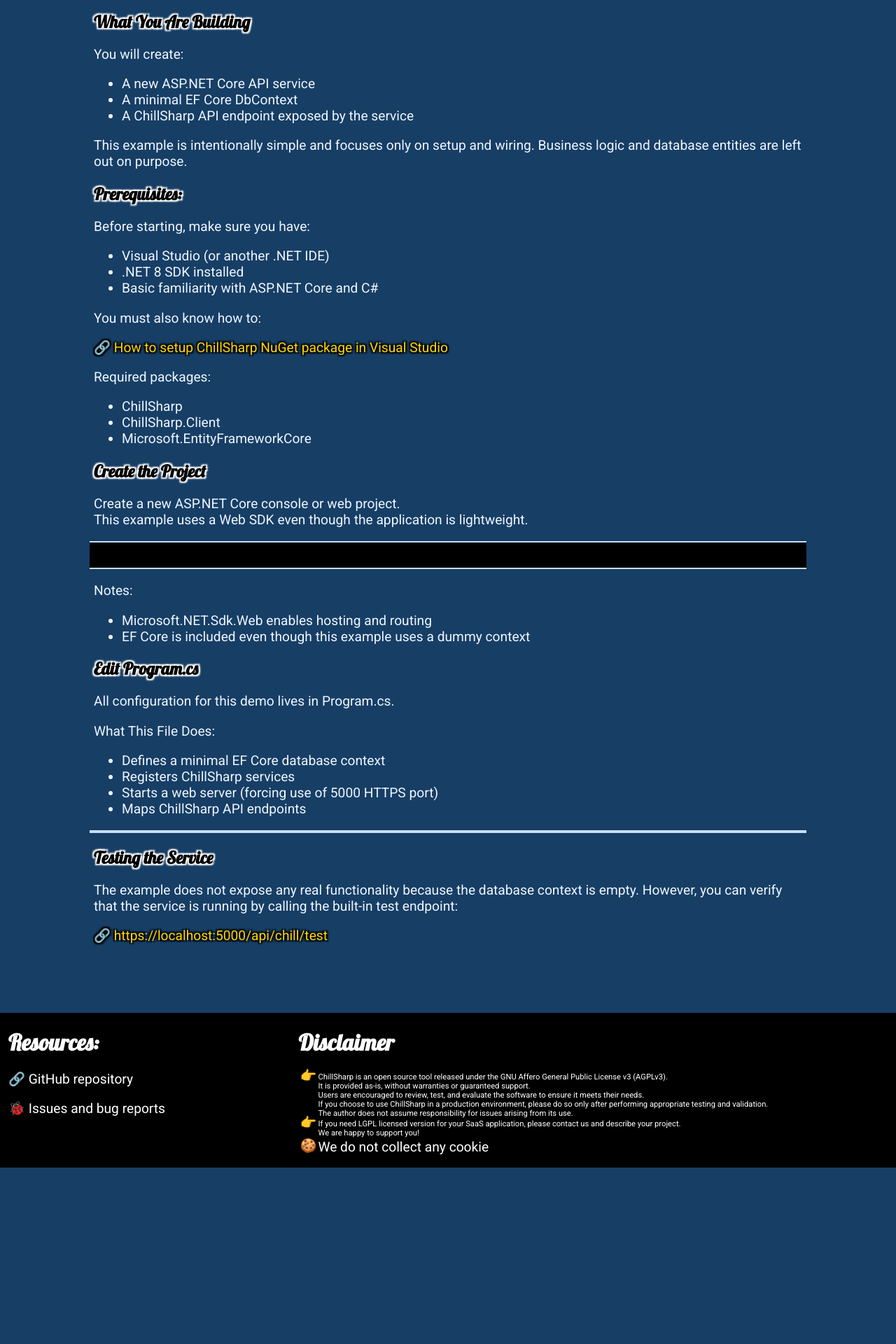
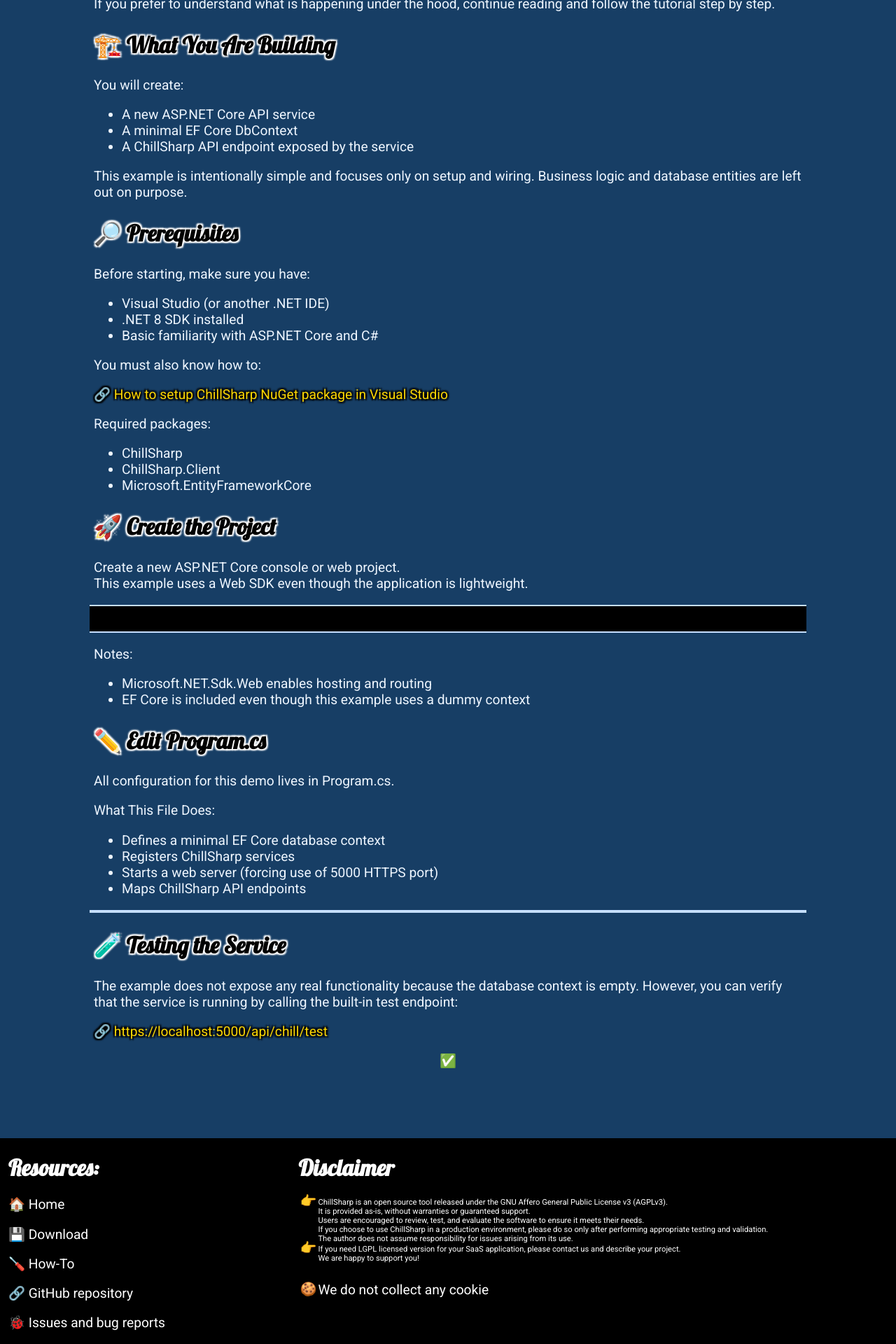
Before and after one commit to e-500/chill-sharp-www, an Angular app: page /how-to-basic in a window 1280 px wide. Shown: the part 523-2443 px from the top of the page at 70% size. Before the commit the page ends 2191 px from the top, so only its background shows below. Built offline with nearby package versions, Linux system fonts and the light colour scheme; no server answers.

Commit message:
Updated contents

```diff
--- a/src/app/footer/footer.component.html
+++ b/src/app/footer/footer.component.html
@@ -1,8 +1,11 @@
 <div class="footer">
   <div style="width: 33%;">
     <h1>Resources:</h1>
-    <p style="font-size: 1.2rem;">🔗 <a style="font-size: 1.2rem;" href="https://github.com/e-500/chill-sharp">GitHub repository</a></p>
-    <p style="font-size: 1.2rem;">🐞 <a style="font-size: 1.2rem;" href="https://github.com/e-500/chill-sharp/issues">Issues and bug reports</a></p>
+    <p style="font-size: 1.2rem;">🏠 <a style="font-size: 1.2rem;" routerLink="/">Home</a></p>
+    <p style="font-size: 1.2rem;">💾 <a style="font-size: 1.2rem;" target="_blank" href="https://github.com/e-500/chill-sharp/releases">Download</a></p>
+    <p style="font-size: 1.2rem;">🪛 <a style="font-size: 1.2rem;" routerLink="/how-to">How-To</a></p>
+    <p style="font-size: 1.2rem;">🔗 <a style="font-size: 1.2rem;" target="_blank" href="https://github.com/e-500/chill-sharp">GitHub repository</a></p>
+    <p style="font-size: 1.2rem;">🐞 <a style="font-size: 1.2rem;" target="_blank" href="https://github.com/e-500/chill-sharp/issues">Issues and bug reports</a></p>
   </div>
   <div style="width: 66%;">
     <h1>Disclaimer</h1>
@@ -22,6 +25,10 @@
           We are happy to support you!</p></td>
       </tr>
       <tr>
+        <td><p style="font-size: 1.2rem; margin-top: -0.1rem;"></p></td>
+        <td><p style="font-size: 1.2rem;">&nbsp;</p></td>
+      </tr>
+      <tr>
         <td><p style="font-size: 1.2rem; margin-top: -0.1rem;">🍪</p></td>
         <td><p style="font-size: 1.2rem;">We do not collect any cookie</p></td>
       </tr>
--- a/src/app/footer/footer.component.ts
+++ b/src/app/footer/footer.component.ts
@@ -1,8 +1,9 @@
 import { Component } from '@angular/core';
+import { RouterLink } from "@angular/router";
 
 @Component({
   selector: 'app-footer',
-  imports: [],
+  imports: [RouterLink],
   templateUrl: './footer.component.html',
   styleUrl: './footer.component.scss'
 })
--- a/src/app/home/home.component.html
+++ b/src/app/home/home.component.html
@@ -2,12 +2,12 @@
     <div top-left class="top-bar">
       <h2 style="white-space: nowrap;"><a routerLink="/how-to">🚀 How-to</a></h2>
     </div>
-    <div top-center class="top-bar">
+    <!-- <div top-center class="top-bar">
         <img src="logo.png" style="display: inline-block;"/>
-        <h1 style="white-space: nowrap; display: inline-block;">ChillSharp</h1>
-    </div>
+        <h1 style="white-space: nowrap; display: inline-block;"><a routerLink="/">ChillSharp</a></h1>
+    </div> -->
     <div top-right class="top-bar">
-      <h2 style="white-space: nowrap;"><a href="https://github.com/e-500/chill-sharp/releases">💾 Download</a></h2>
+      <h2 style="white-space: nowrap;"><a target="_blank" href="https://github.com/e-500/chill-sharp/releases">💾 Download</a></h2>
     </div>
 </app-top-bar>
 <app-container>
@@ -94,6 +94,7 @@
         <li>Complex data systems needing flexible queries and dynamic entity handling.</li>
         <li>Applications that require consistent lifecycle management and metadata for entities.</li>
       </ul>
+      <p><a routerLink="/how-to-basic">How to do a basic setup </a></p>
     </div>
   </div>
   <div right>
--- a/src/app/how-to/basic/basic.component.html
+++ b/src/app/how-to/basic/basic.component.html
@@ -2,12 +2,12 @@
     <div top-left class="top-bar">
       <h2 style="white-space: nowrap;"><a routerLink="/">🏠 Home</a></h2>
     </div>
-    <div top-center class="top-bar">
+    <!-- <div top-center class="top-bar">
         <img src="logo.png" style="display: inline-block;"/>
         <h1 style="white-space: nowrap; display: inline-block;">ChillSharp</h1>
-    </div>
+    </div> -->
     <div top-right class="top-bar">
-      <h2 style="white-space: nowrap;"><a href="https://github.com/e-500/chill-sharp/releases">💾 Download</a></h2>
+      <h2 style="white-space: nowrap;"><a target="_blank" href="https://github.com/e-500/chill-sharp/releases">💾 Download</a></h2>
     </div>
 </app-top-bar>
 <app-container>
@@ -20,13 +20,13 @@
   <div content class="content">
     <div class="content-box">
       <div class="content-title">
-        <h1>HowTo - Basic setup</h1>
+        <h1>HowTo, Basic setup</h1>
       </div>
       <p>This guide walks you through the creation of a basic API service using ChillSharp on ASP.NET Core with Entity Framework Core. By the end, you will have a running API service and a clear understanding of how ChillSharp is wired into the application lifecycle.</p>
-      <p>👉 If you want to save time and you do not care about the learning process (no judgment), you can download the full working example directly from the: <a href="https://github.com/e-500/chill-sharp/tree/main/ChillSharp.Examples/BasicApiService">Related GitHub page</a>.</p>
+      <p>👉 If you want to save time and you do not care about the learning process (no judgment), you can download the full working example directly from the: <a target="_blank" href="https://github.com/e-500/chill-sharp/tree/main/ChillSharp.Examples/BasicApiService">Related GitHub page</a>.</p>
       <p>If you prefer to understand what is happening under the hood, continue reading and follow the tutorial step by step.</p>
 
-      <h2>What You Are Building</h2>
+      <h2>🏗️ What You Are Building</h2>
       <p>You will create:</p>
       <ul>
         <li>A new ASP.NET Core API service</li>
@@ -35,7 +35,7 @@
       </ul>
       <p>This example is intentionally simple and focuses only on setup and wiring. Business logic and database entities are left out on purpose.</p>
 
-      <h2>Prerequisites:</h2>
+      <h2>🔎 Prerequisites</h2>
       <p>Before starting, make sure you have:</p>
       <ul>
         <li>Visual Studio (or another .NET IDE)</li>
@@ -52,7 +52,7 @@
         <li>Microsoft.EntityFrameworkCore</li>
       </ul>
 
-      <h2>Create the Project</h2>
+      <h2>🚀 Create the Project</h2>
       <p>Create a new ASP.NET Core console or web project.<br/>This example uses a Web SDK even though the application is lightweight.</p>
     </div>
     <pre>
@@ -70,7 +70,7 @@
         <li>EF Core is included even though this example uses a dummy context</li>
       </ul>
 
-      <h2>Edit Program.cs</h2>
+      <h2>✏️ Edit Program.cs</h2>
       <p>All configuration for this demo lives in Program.cs.</p>
 
       <p>What This File Does:</p>
@@ -90,10 +90,13 @@
 
     <div class="content-box">
 
-      <h2>Testing the Service</h2>
+      <h2>🧪 Testing the Service</h2>
       <p>The example does not expose any real functionality because the database context is empty.
         However, you can verify that the service is running by calling the built-in test endpoint:</p>
       <p><a target="_blank" href="https://localhost:5000/api/chill/test">https://localhost:5000/api/chill/test</a></p>
+
+      <p style="text-align: center;">✅</p>
+
     </div>
 
   </div>
--- a/src/app/how-to/install-nuget-package/install-nuget-package.component.ts
+++ b/src/app/how-to/install-nuget-package/install-nuget-package.component.ts
@@ -2,12 +2,11 @@
 import { ContainerComponent } from "../../container/container.component";
 import { TopBarComponent } from "../../top-bar/top-bar.component";
 import { FooterComponent } from "../../footer/footer.component";
-import { HighlightDirective } from '../../highlight.directive';
 import { RouterLink } from '@angular/router';
 
 @Component({
   selector: 'app-install-nuget-package',
-  imports: [ContainerComponent, TopBarComponent, FooterComponent, HighlightDirective, RouterLink],
+  imports: [ContainerComponent, TopBarComponent, FooterComponent, RouterLink],
   templateUrl: './install-nuget-package.component.html',
   styleUrl: './install-nuget-package.component.scss'
 })
--- a/src/app/top-bar/top-bar.component.html
+++ b/src/app/top-bar/top-bar.component.html
@@ -1,5 +1,11 @@
 <div class="top" [class.scrolled]="isScrolled">
   <div class="top-left"><ng-content select="[top-left]"></ng-content></div>
-  <div class="top-center"><ng-content select="[top-center]"></ng-content></div>
+  <div class="top-center">
+    <ng-content select="[top-center]">
+      <div class="top-bar">
+        <img src="logo.png" style="display: inline-block;"/>
+        <h1 style="white-space: nowrap; display: inline-block;"><a routerLink="/">ChillSharp</a></h1>
+      </div>
+    </ng-content></div>
   <div class="top-right"><ng-content select="[top-right]"></ng-content></div>
 </div>
--- a/src/app/top-bar/top-bar.component.ts
+++ b/src/app/top-bar/top-bar.component.ts
@@ -1,8 +1,9 @@
 import { Component, HostListener } from '@angular/core';
+import { RouterLink } from '@angular/router';
 
 @Component({
   selector: 'app-top-bar',
-  imports: [],
+  imports: [RouterLink],
   templateUrl: './top-bar.component.html',
   styleUrl: './top-bar.component.scss'
 })
--- a/src/styles.scss
+++ b/src/styles.scss
@@ -61,7 +61,8 @@
   align-items: center;   /* vertical alignment */
   gap: 6px;             /* space between image and title */
   white-space: nowrap;   /* prevents wrapping */
-  > img {
+
+  img {
     margin-top: -4px;
     height: 2.9rem;
     object-fit: cover;
@@ -118,6 +119,8 @@
       -3px 3px 3px #000,
       -3px -3px 3px #000,
       3px -3px 3px #000;
+
+    font-size: 2.5rem;
   }
 
   h2 {
@@ -127,6 +130,8 @@
       -2px 2px 2px #fff,
       -2px -2px 2px #fff,
       2px -2px 2px #fff;
+
+    font-size: 2rem;
   }
 
   .content-box {
```
Also changed, not shown: src/app/how-to/install-nuget-package/install-nuget-package.component.html (+13 -10 lines).
